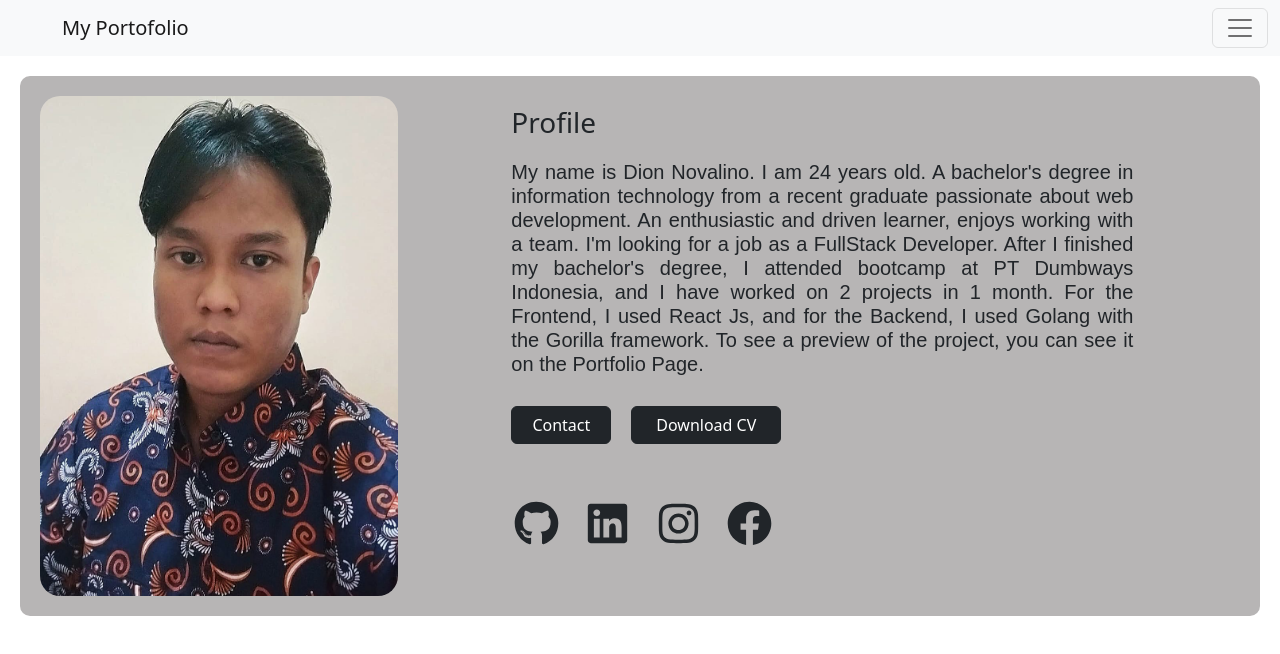
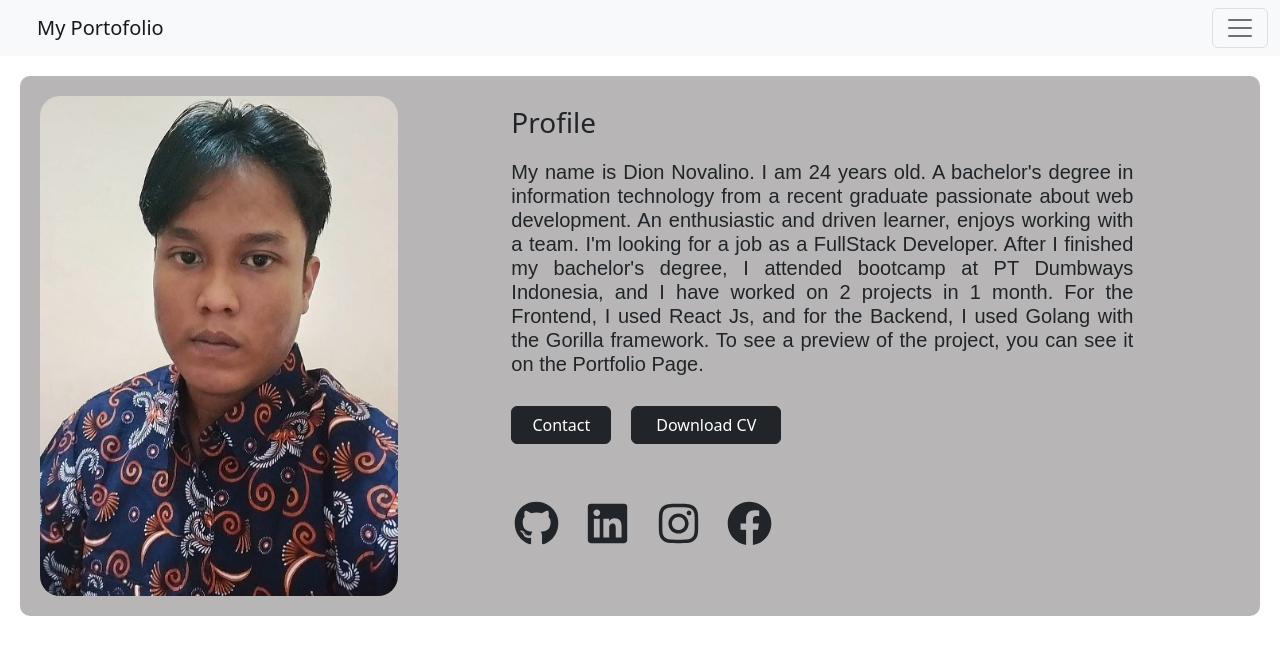
Before and after one commit to Netokids/Portofolio, a React (Create React App) app: page / in a window 1280 px wide. Shown: the top 654 px of the page. Built offline with nearby package versions, Linux system fonts and the light colour scheme.

Commit message:
Update navbar.js

```diff
--- a/src/pages/Navbar/navbar.js
+++ b/src/pages/Navbar/navbar.js
@@ -12,7 +12,7 @@ function NavigationBar() {
                 <Navbar key={expand} bg="light" expand={expand} className="mb-3">
                     <Container fluid>
                         <Navbar.Brand style={{
-                            marginLeft: '50px',
+                            marginLeft: '25px',
                         }} onClick={() => navigate('/')}>
                             My Portofolio
                         </Navbar.Brand>
```
